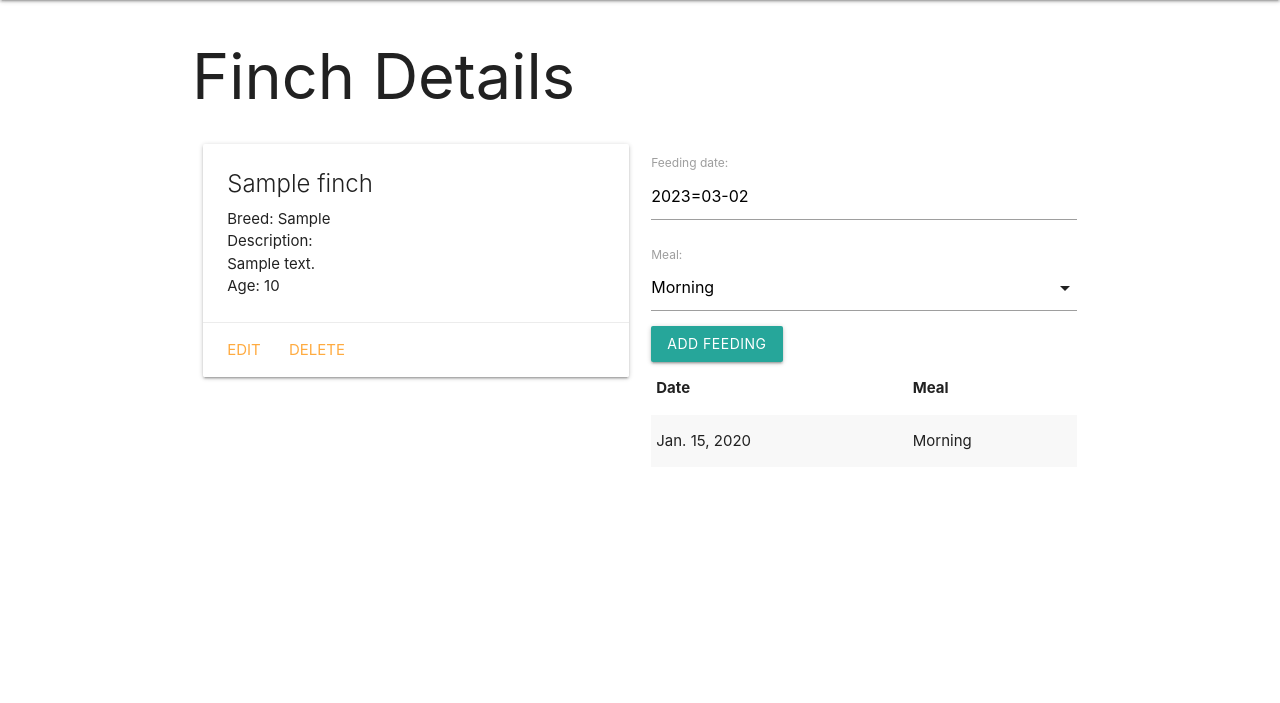
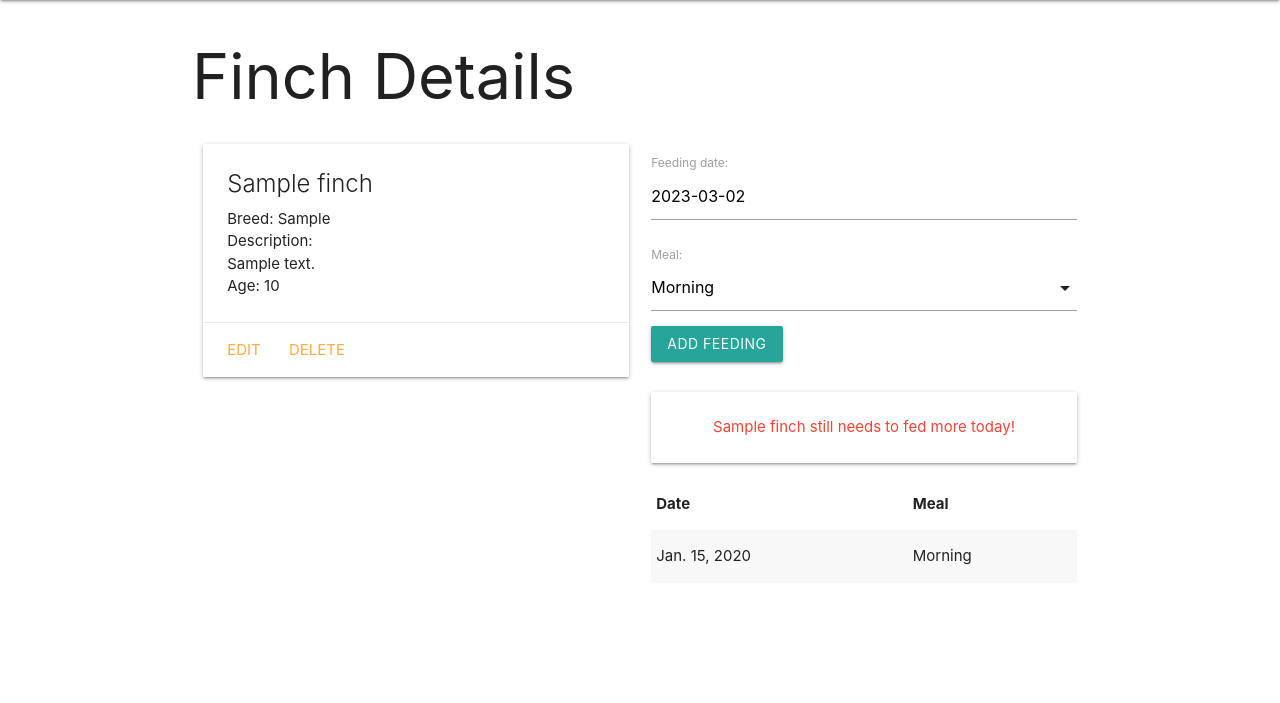
Before and after one commit to danielmshawn/finchcollector, a Django app: page /finches/1/ in a window 1280 px wide. Shown: the part 64-767 px from the top of the page. Run offline with Django 4.2, Linux system fonts and the light colour scheme; tables that the repository leaves empty hold one stand-in row (values such as "Sample post").

Commit message:
Add feeding functionality and custom method to check feeding status

```diff
--- a/main_app/models.py
+++ b/main_app/models.py
@@ -1,8 +1,7 @@
 from django.db import models
 # Import the reverse function
-
-
 from django.urls import reverse
+from datetime import date
 
 MEALS = (
     ('M', 'Morning'),
@@ -23,6 +22,9 @@ class Finch(models.Model):
     def get_absolute_url(self):
         return reverse('detail', kwargs={'finch_id': self.id})
 
+    def fed_for_today(self):
+        return self.feeding_set.filter(date=date.today()).count() >= len(MEALS)
+
 class Feeding(models.Model):
     date = models.DateField('feeding date')
     meal = models.CharField(
@@ -39,3 +41,6 @@ class Feeding(models.Model):
     def __str__(self):
         # Nice django method that creates access to human friendly description
         return f"{self.get_meal_display()} on {self.date}"
+
+    class Meta:
+        ordering = ['-date']
--- a/main_app/templates/finches/detail.html
+++ b/main_app/templates/finches/detail.html
@@ -30,6 +30,12 @@
       {{ feeding_form.as_p }}
       <input type="submit" class="btn" value="Add Feeding">
     </form>
+    <br>
+    {% if finch.fed_for_today %}
+      <div class="card-panel teal-text center-align">{{finch.name}} is full for the day!</div>
+    {% else %}
+      <div class="card-panel red-text center-align">{{finch.name}} still needs to fed more today!</div>
+    {% endif %}
     <table class="striped">
       <thead>
         <tr><th>Date</th><th>Meal</th></tr>
@@ -51,7 +57,7 @@
   const dateEl = document.getElementById('id_date');
   // M is Materialize's global variable
   M.Datepicker.init(dateEl, {
-    format: 'yyyy=mm-dd',
+    format: 'yyyy-mm-dd',
     defaultDate: new Date(),
     setDefaultDate: true,
     autoClose: true
```
